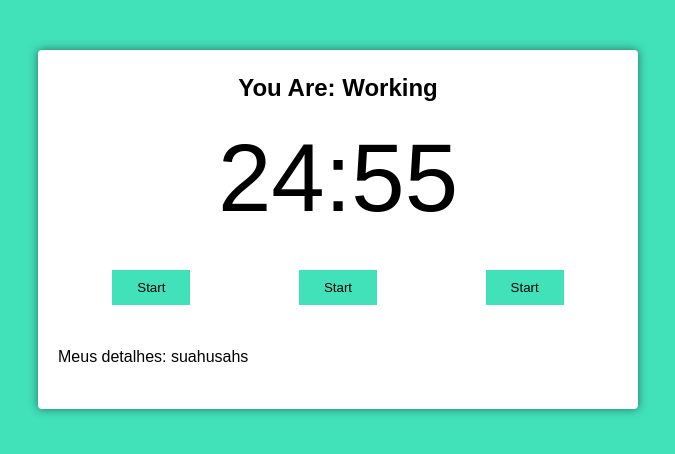
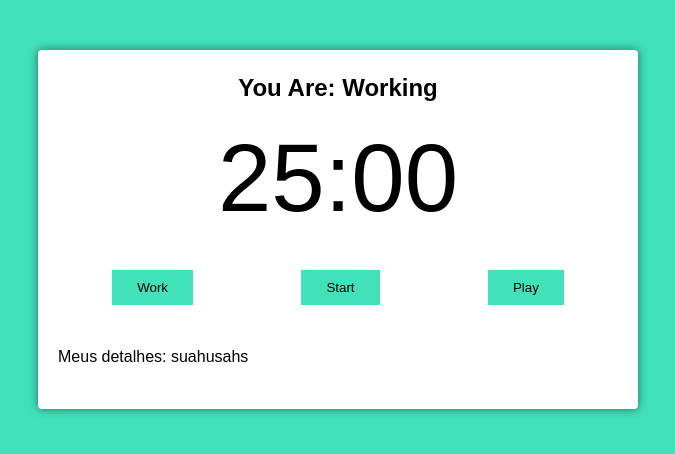
Before and after one commit to Kelvis-fernando/pomodoro-react, a React (Create React App) app: page / in a window 1280 px wide. Shown: the top 454 px of the page, without its empty margins (302-977 px from the left). Built offline with nearby package versions, Linux system fonts and the light colour scheme.

Commit message:
Added the functions to start work, and pause and play the timer, made the logic for change the color of the body, and turn the button of play and pause

```diff
--- a/src/components/pomodoro-timer.tsx
+++ b/src/components/pomodoro-timer.tsx
@@ -1,4 +1,4 @@
-import React from 'react';
+import React, { useEffect } from 'react';
 import { useInterval } from '../hooks/use-interval';
 import { Button } from './Button';
 import { Timer } from './Timer';
@@ -12,19 +12,36 @@ interface Props {
 
 export function PomodoroTimer(props: Props): JSX.Element {
   const [mainTime, setMainTime] = React.useState(props.defaultPomodoroTimer);
+  const [timeWorking, setTimeWorking] = React.useState(false);
+  const [working, setWorking] = React.useState(false);
 
-  useInterval(() => {
-    setMainTime(mainTime - 1);
-  }, 1000);
+  useEffect(() => {
+    if (working) document.body.classList.add('working');
+  }, [working]);
+
+  useInterval(
+    () => {
+      setMainTime(mainTime - 1);
+    },
+    timeWorking ? 1000 : null,
+  );
+
+  const configWork = () => {
+    setTimeWorking(true);
+    setWorking(true);
+  };
 
   return (
     <div className="pomodoro">
       <h2>You Are: Working</h2>
       <Timer mainTime={mainTime} />
       <div className="controls">
+        <Button text="Work" onClick={() => configWork()} />
         <Button text="Start" />
-        <Button text="Start" />
-        <Button text="Start" />
+        <Button
+          text={timeWorking ? 'Pause' : 'Play'}
+          onClick={() => setTimeWorking(!timeWorking)}
+        />
       </div>
 
       <div className="details">
```
